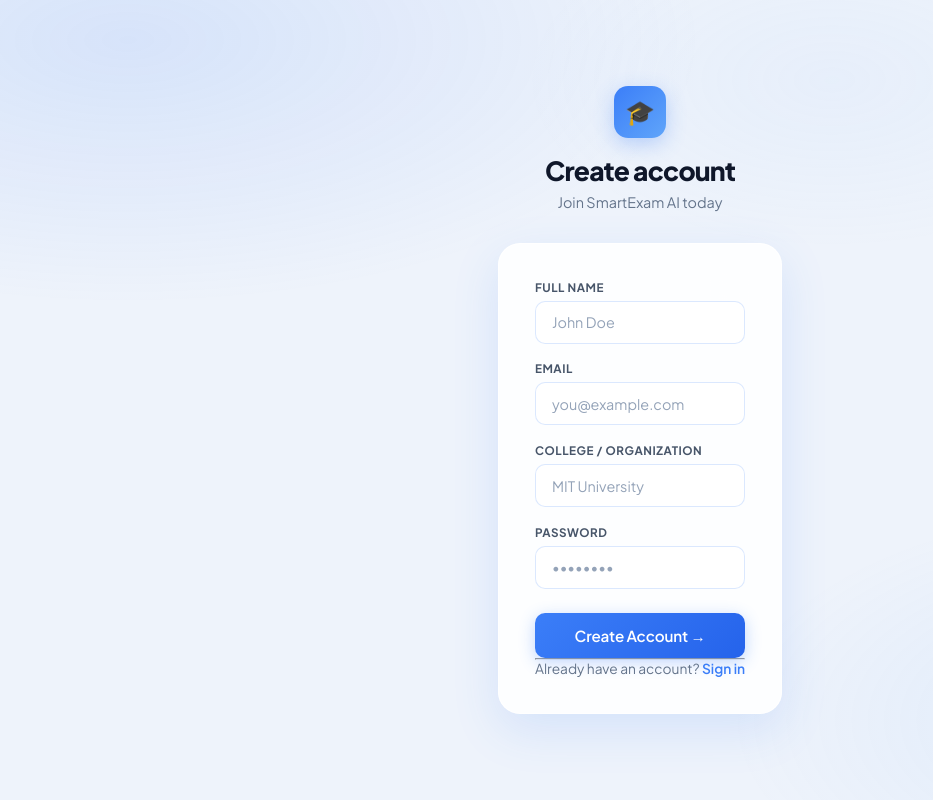
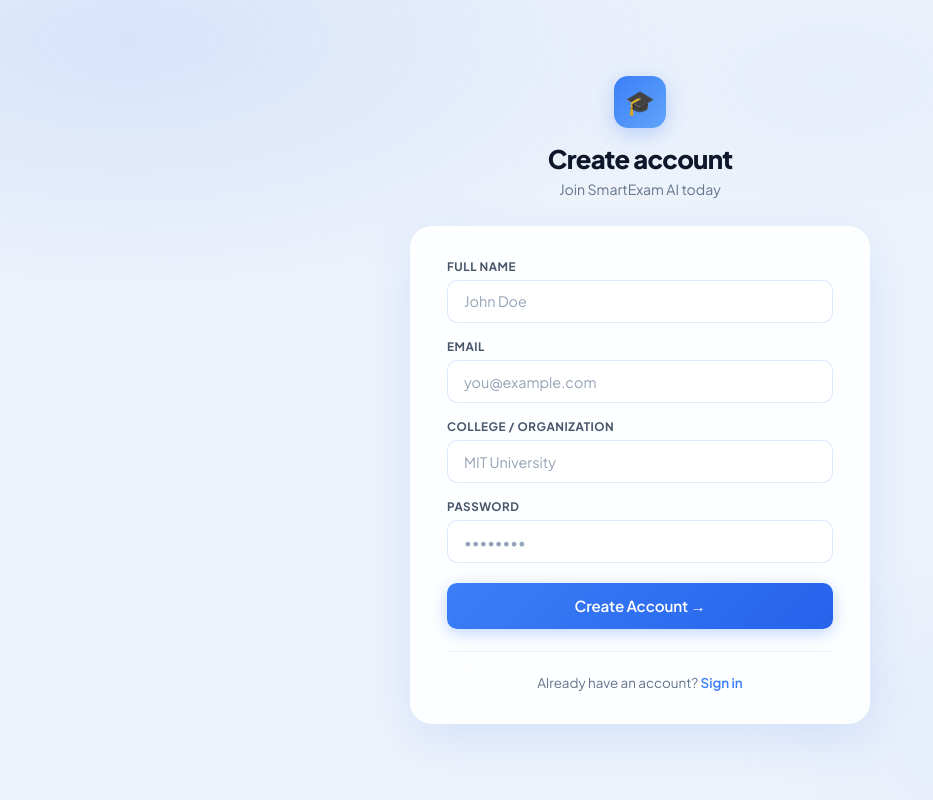
Before and after one commit to kunalpatida/Online-exam-anti-cheat, a React (Vite) app in the folder frontend/: page /register in a window 1280 px wide. Shown: the whole page, without its empty margins (0-933 px from the left). Built offline with nearby package versions, Linux system fonts and the light colour scheme.

Commit message:
Update Register.jsx

```diff
--- a/frontend/src/pages/Register.jsx
+++ b/frontend/src/pages/Register.jsx
@@ -5,86 +5,67 @@ import api from "../api/axios";
 
 export default function Register() {
   const navigate = useNavigate();
-  const [form, setForm] = useState({ name: "", email: "", organization: "", password: "" });
+  const [form, setForm] = useState({name:"",email:"",organization:"",password:""});
   const [loading, setLoading] = useState(false);
-  const [error, setError] = useState("");
+  const [error, setError]     = useState("");
 
-  const set = (k) => (e) => setForm(f => ({ ...f, [k]: e.target.value }));
+  const set = k => e => setForm(f=>({...f,[k]:e.target.value}));
 
   const handleRegister = async (e) => {
-    e.preventDefault();
-    setError("");
-    setLoading(true);
+    e.preventDefault(); setError(""); setLoading(true);
     try {
       await api.post("/auth/register", form);
       navigate("/login");
     } catch (err) {
-      setError(err.response?.data?.error || "Registration failed. Try again.");
-    } finally {
-      setLoading(false);
-    }
+      setError(err.response?.data?.error || "Registration failed");
+    } finally { setLoading(false); }
   };
+
+  const fields = [
+    {k:"name",         l:"Full Name",              t:"text",     p:"John Doe"},
+    {k:"email",        l:"Email",                  t:"email",    p:"you@example.com"},
+    {k:"organization", l:"College / Organization", t:"text",     p:"MIT University"},
+    {k:"password",     l:"Password",               t:"password", p:"••••••••"},
+  ];
 
   return (
     <div className="page-center">
-      <motion.div className="container-sm"
-        initial={{ opacity: 0, y: 30 }} animate={{ opacity: 1, y: 0 }} transition={{ duration: 0.45 }}>
+      <motion.div className="wrap-sm" style={{width:"100%"}}
+        initial={{opacity:0,y:28}} animate={{opacity:1,y:0}} transition={{duration:0.42}}>
 
-        <div style={{ textAlign: "center", marginBottom: "2rem" }}>
-          <div style={{
-            width: 52, height: 52, borderRadius: 14,
-            background: "linear-gradient(135deg,#3b7ef8,#60a5fa)",
-            display: "flex", alignItems: "center", justifyContent: "center",
-            fontSize: 24, margin: "0 auto 1rem",
-            boxShadow: "0 6px 20px rgba(59,126,248,0.3)",
-          }}>🎓</div>
-          <h1 style={{ fontWeight: 800, fontSize: "1.65rem", letterSpacing: "-0.03em", color: "#0f172a" }}>
+        <div style={{textAlign:"center",marginBottom:"1.75rem"}}>
+          <div style={{width:52,height:52,borderRadius:14,
+            background:"linear-gradient(135deg,#3b7ef8,#60a5fa)",
+            display:"flex",alignItems:"center",justifyContent:"center",
+            fontSize:24,margin:"0 auto 0.9rem",
+            boxShadow:"0 6px 20px rgba(59,126,248,0.28)"}}>🎓</div>
+          <h1 style={{fontWeight:800,fontSize:"1.6rem",letterSpacing:"-0.03em",color:"#0f172a"}}>
             Create account
           </h1>
-          <p style={{ color: "#64748b", marginTop: "0.35rem", fontSize: "0.9rem" }}>
-            Join SmartExam AI today
-          </p>
+          <p style={{color:"#64748b",marginTop:"0.3rem",fontSize:"0.88rem"}}>Join SmartExam AI today</p>
         </div>
 
-        <div className="glass-strong" style={{ padding: "2.25rem" }}>
-          <form onSubmit={handleRegister} style={{ display: "flex", flexDirection: "column", gap: "1.1rem" }}>
+        <div className="glass-strong" style={{padding:"2rem 2.25rem"}}>
+          {error && <div className="err-box" style={{marginBottom:"1rem"}}>⚠️ {error}</div>}
 
-            {error && (
-              <div style={{
-                background: "#fee2e2", border: "1px solid #fca5a5",
-                borderRadius: "var(--radius-sm)", padding: "0.7rem 1rem",
-                color: "#b91c1c", fontSize: "0.85rem", fontWeight: 500,
-              }}>
-                ⚠️ {error}
-              </div>
-            )}
-
-            {[
-              { key: "name",         label: "Full Name",              type: "text",     placeholder: "John Doe" },
-              { key: "email",        label: "Email",                  type: "email",    placeholder: "you@example.com" },
-              { key: "organization", label: "College / Organization", type: "text",     placeholder: "MIT University" },
-              { key: "password",     label: "Password",               type: "password", placeholder: "••••••••" },
-            ].map(({ key, label, type, placeholder }) => (
-              <div key={key}>
-                <label className="input-label">{label}</label>
-                <input className="input" type={type} placeholder={placeholder}
-                  value={form[key]} onChange={set(key)} required />
+          <form onSubmit={handleRegister} style={{display:"flex",flexDirection:"column",gap:"1rem"}}>
+            {fields.map(({k,l,t,p})=>(
+              <div key={k}>
+                <label className="input-label">{l}</label>
+                <input className="input" type={t} placeholder={p}
+                  value={form[k]} onChange={set(k)} required/>
               </div>
             ))}
-
             <button type="submit" className="btn btn-primary btn-full btn-lg"
-              disabled={loading} style={{ marginTop: "0.4rem" }}>
-              {loading ? <><span className="spinner" /> Creating account...</> : "Create Account →"}
+              disabled={loading} style={{marginTop:"0.25rem"}}>
+              {loading ? <><span className="spin"/> Creating account...</> : "Create Account →"}
             </button>
           </form>
 
-          <hr className="divider" />
-
-          <p style={{ textAlign: "center", color: "#64748b", fontSize: "0.86rem" }}>
+          <hr className="div"/>
+          <p style={{textAlign:"center",color:"#64748b",fontSize:"0.84rem"}}>
             Already have an account?{" "}
-            <Link to="/login" style={{ color: "#3b7ef8", textDecoration: "none", fontWeight: 600 }}>
-              Sign in
-            </Link>
+            <Link to="/login" style={{color:"#3b7ef8",textDecoration:"none",fontWeight:600}}>Sign in</Link>
           </p>
         </div>
       </motion.div>
```
